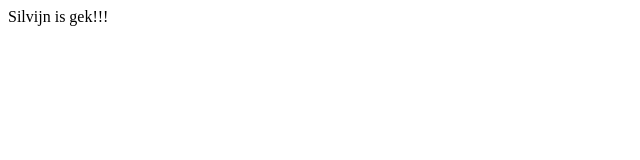
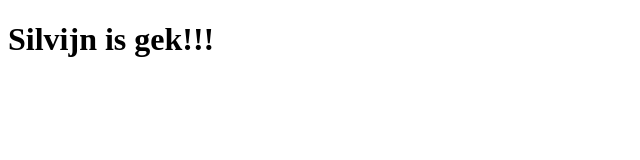
Before and after one commit to S1lv0l/S1lv0l.github.io, a plain HTML site: page index.html in a window 1280 px wide. Shown: the whole page, without its empty margins (0-640 px from the left). Drawn offline with Linux system fonts and the light colour scheme.

Commit message:
Update index.html

```diff
--- a/index.html
+++ b/index.html
@@ -1,5 +1,5 @@
 <!Doctype html>
 <head></head>
 <body>
-Silvijn is gek!!!
+<h1>Silvijn is gek!!!</h1>
 </body>
```
